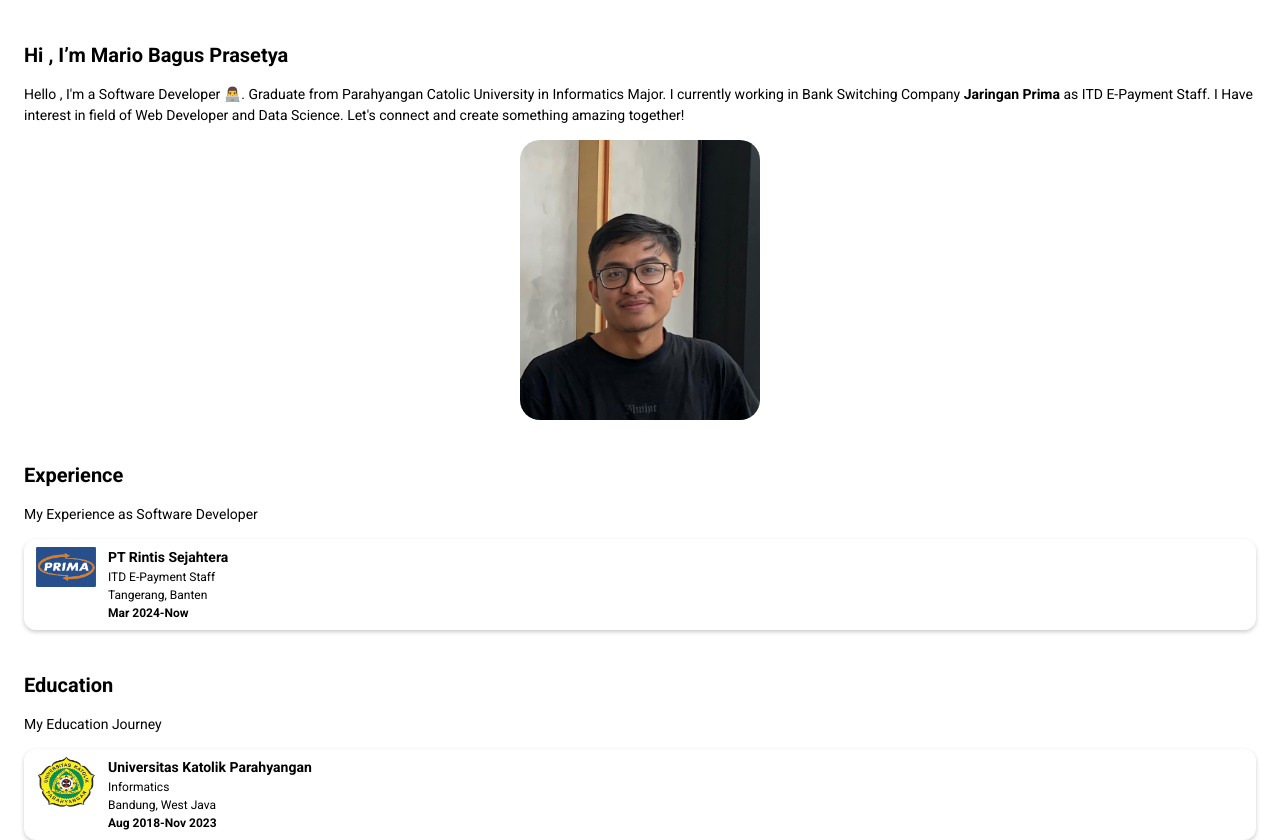
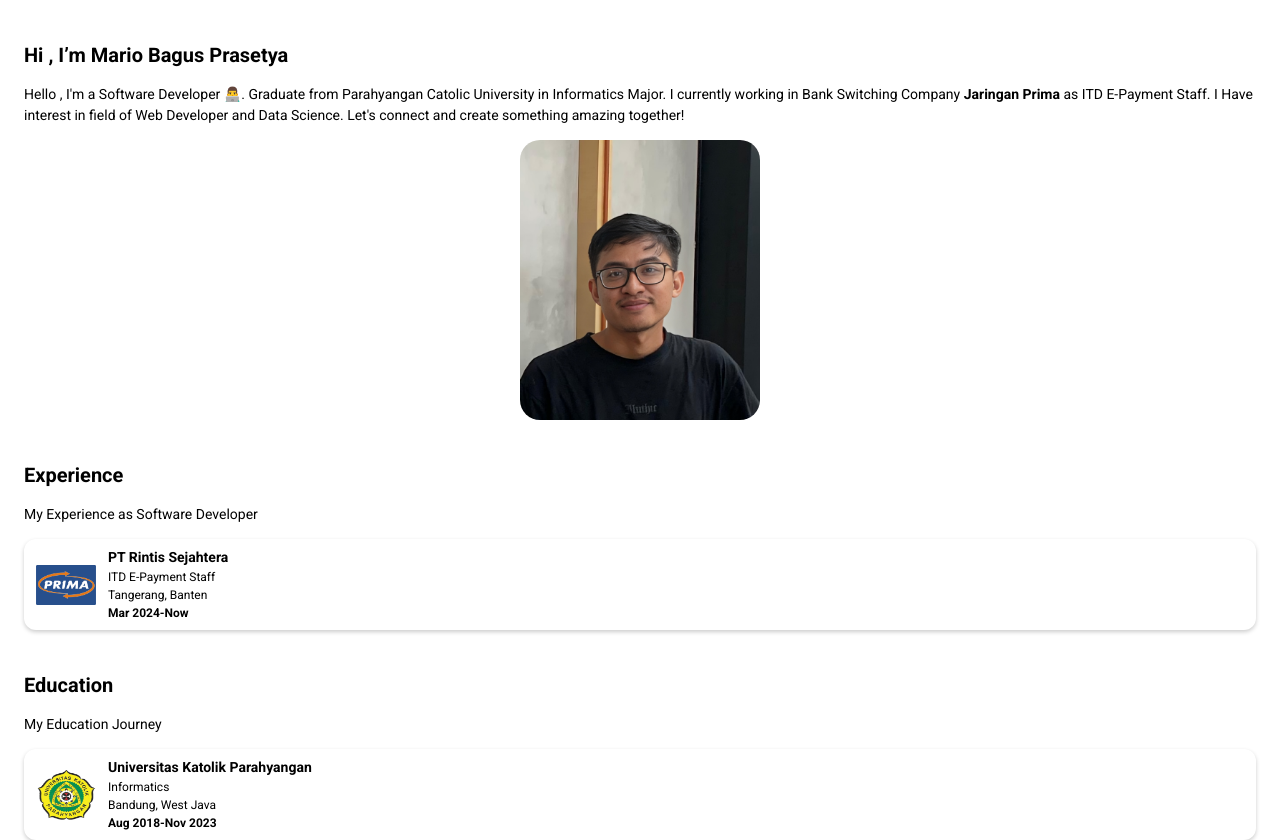
Before and after one commit to MarioBagus/PersonalWebV2, a plain HTML site: page index.html in a window 1280 px wide. Shown: the top 840 px of the page. Drawn offline with Linux system fonts and the light colour scheme.

Commit message:
tambahan dan koreksi

```diff
--- a/style.css
+++ b/style.css
@@ -103,9 +103,9 @@
   .img-card{
     display: flex;
     flex-direction: column;
-    text-align: center;
-    align-items: center;
+    justify-content: center;
     width:60px;
+
   }
   .services-container>.card-wrapper{
     width: 100%;
```
